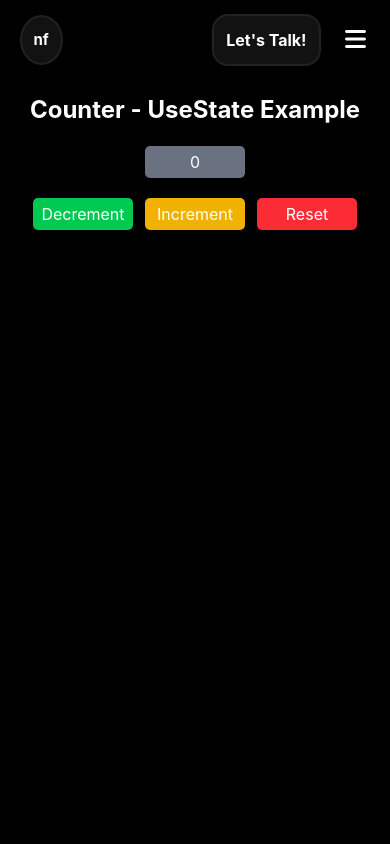
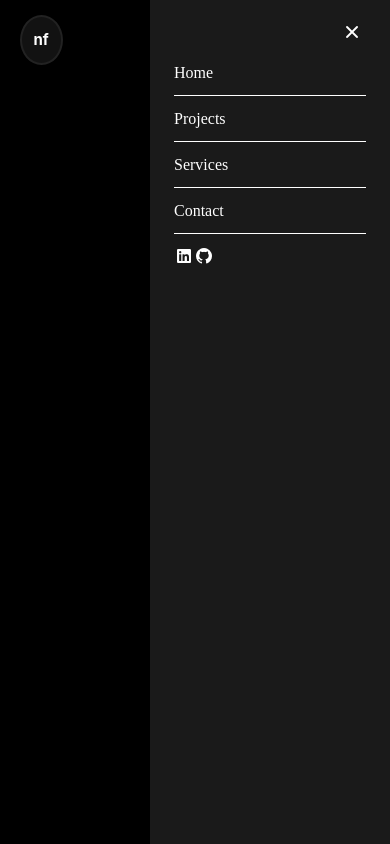
Before and after one commit to noorf-02/Front-End-Portfolio, a React (Vite) app: page / in a window 390 px wide. Built offline with nearby package versions, Linux system fonts and the light colour scheme.

Commit message:
created sidebar

```diff
--- a/src/components/Shared/Hero.jsx
+++ b/src/components/Shared/Hero.jsx
@@ -9,6 +9,9 @@ export default function Hero() {
             setValue(value -1)
         }
     }
+
+    const { isOpen , setOpen } = useState(false)
+
 
   return (
     <>
@@ -23,12 +26,59 @@ export default function Hero() {
         </div>
         <div className='flex gap-5 items-center'><button className="talk border-[#222222] border-[2px] p-3 rounded-2xl bg-[#1A1A1A]/70 font-bold text-white cursor-pointer hover:bg-[#2a2a2a]/70">Let's Talk!</button>
 
-        <span className=' block sm:hidden'><i className="fa-solid fa-bars text-white text-2xl"></i></span>
+
+
+
+        <span className=' block sm:hidden' ><i className="fa-solid fa-bars text-white">
+
+          <div className="side-bar h-screen fixed right-0 top-0 bg-[#1A1A1A] w-60 p-6">
+            <i class="fa-solid fa-xmark cursor-pointer fixed right-7"></i>
+
+             <div className="flex
+             flex-col
+             text-left
+             h-50
+             justify-between
+             mt-10
+             font-medium">
+            <div className="cursor-pointer">Home</div>
+            <hr />
+            <div className="cursor-pointer ">Projects</div>
+            <hr />
+            <div className="cursor-pointer">Services</div>
+            <hr />
+            <div className="cursor-pointer">Contact</div>
+            <hr />
+            <div className="sm-icons">
+              <i class="fa-brands fa-linkedin cursor-pointer"></i>
+              <i class="fa-brands fa-github cursor-pointer"></i>
+            </div>
+        </div>
+
+
+            </div>
+
+
+
+
+          </i></span>
         </div>
       </nav>
     </div>
 
-<div className='counter text-white w-[90%] mx-auto flex flex-col items-center py-3.5 gap-5'>
+
+
+
+
+
+
+
+
+
+
+    {/* counter  */}
+
+{/* <div className='counter text-white w-[90%] mx-auto flex flex-col items-center py-9.5 gap-5'>
     <h1 className='counter-heading text-2xl font-bold'> Counter - UseState Example </h1>
     <span className='bg-gray-500 p-1 px-2 rounded-[5px] w-[100px] text-center cursor-pointer'>{value}</span>
     <div className='counter-buttons flex gap-3'>
@@ -36,7 +86,7 @@ export default function Hero() {
     <button className='bg-yellow-500 p-1 px-2 rounded-[5px] w-[100px] cursor-pointer hover:bg-yellow-600' onClick={()=> setValue(value + 1)}>Increment</button>
     <button className='bg-red-500 p-1 px-2 rounded-[5px] w-[100px] cursor-pointer hover:bg-red-600' onClick={()=> setValue(0)}>Reset</button>
     </div>
-</div>
+</div> */}
 
 
 
```
